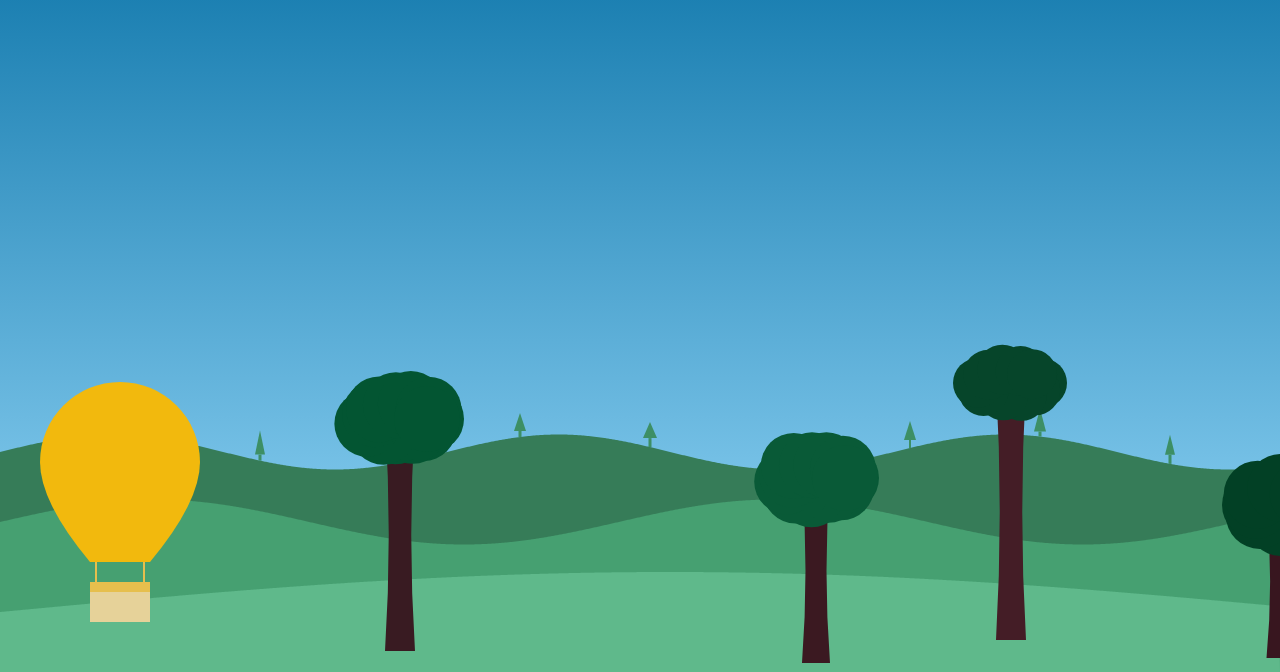
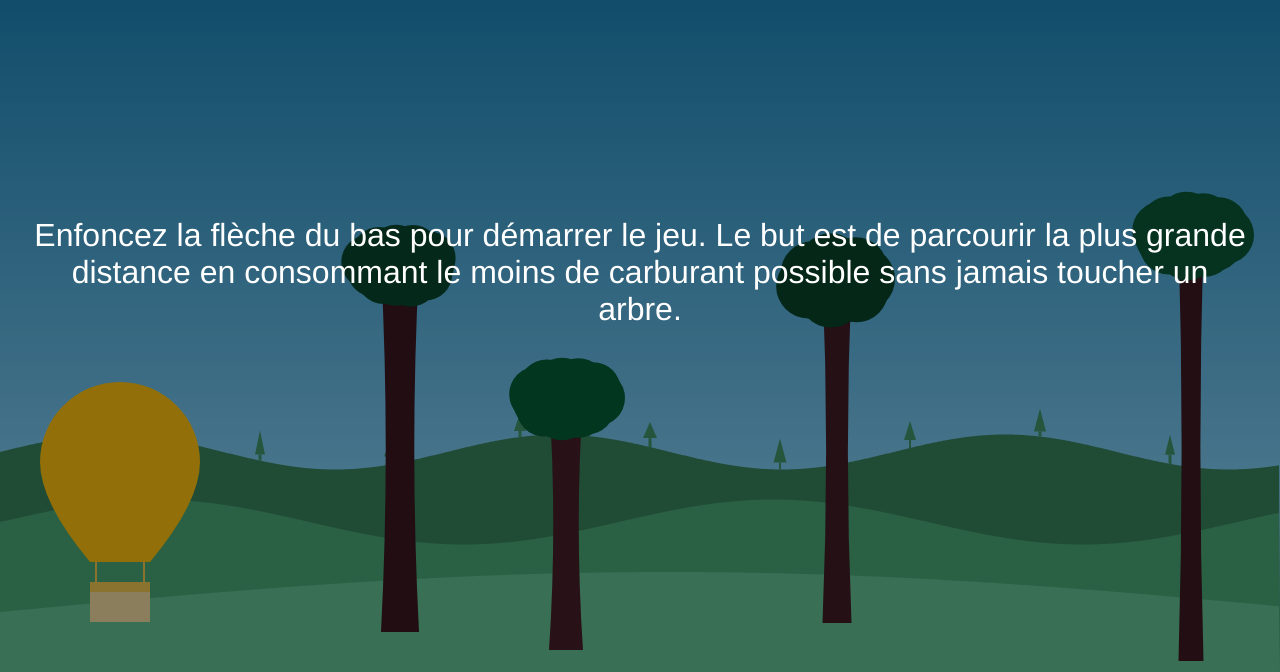
Before and after one commit to tecg-mmi/hot-air-balloon, a website: page index.html in a window 1280 px wide. Shown: the part 128-800 px from the top of the page. Drawn offline with Linux system fonts and the light colour scheme; a web font is replaced by a local one.

Commit message:
:tada: Initial commit

```diff
--- a/index.html
+++ b/index.html
@@ -19,6 +19,8 @@
     Texte alternatif à destination des navigateurs qui ne supportent pas canvas.
 </canvas>
 <span id="meter">0 m</span>
+<p class="start">Enfoncez la flèche du bas pour démarrer le jeu. Le but est de parcourir la plus grande distance en consommant le moins de carburant possible sans jamais toucher un arbre.</p>
+<p class="playAgain"></p>
 <script src="dist/js/main.js"></script>
 </body>
 </html>
--- a/src/js/Animation.ts
+++ b/src/js/Animation.ts
@@ -3,18 +3,25 @@ import {Tree} from "./Drawable/Tree";
 
 export class Animation {
     private canvas: Canvas;
+    private requestId: number;
 
     constructor(canvas: Canvas) {
         this.canvas = canvas;
     }
 
-    animate() {
+    animate(reset: () => void) {
         this.canvas.animate();
-        if (this.canvas.balloon.hitTree) {
-            return
+        if (this.canvas.balloon.gameOver) {
+            cancelAnimationFrame(this.requestId);
+            reset();
+            return;
         }
-        requestAnimationFrame(() => {
-            this.animate();
+        this.requestId = requestAnimationFrame(() => {
+            this.animate(reset);
         });
     }
+
+    reset() {
+        this.canvas.reset()
+    }
 }
--- a/src/js/Drawable/Balloon.ts
+++ b/src/js/Drawable/Balloon.ts
@@ -11,28 +11,23 @@ export class Balloon implements IDrawable {
     private position: { x: number, y: number };
     private velocity: { x: number, y: number };
     public isHeating: boolean;
-    hitTree: boolean;
+    public gameOver: boolean;
     private ctx: CanvasRenderingContext2D;
     private fuel: Fuel;
     private meter: Meter;
     private trees: Tree[];
     private gameCanvasElement: HTMLCanvasElement;
-
+    public message: String;
 
     constructor(gameCanvasElement: HTMLCanvasElement, ctx: CanvasRenderingContext2D, trees: Tree[]) {
         this.gameCanvasElement = gameCanvasElement;
         this.ctx = ctx;
-        this.trees = trees;
-        this.isHeating = false;
-        this.fuel = new Fuel(this.gameCanvasElement, this.ctx);
-        this.meter = new Meter(document.getElementById(settings.canvas.meters) as HTMLSpanElement);
-        this.velocity = {...settings.balloon.velocity};
-        this.resize();
+        this.reset(trees)
     }
 
     draw() {
         this.fuel.draw();
-        //this.meter.draw();
+        this.meter.draw();
         this.ctx.save();
 
         this.ctx.translate(this.position.x, this.position.y);
@@ -78,14 +73,21 @@ export class Balloon implements IDrawable {
             if (this.velocity.y > settings.balloon.minVelocity) {
                 this.velocity.y -= settings.balloon.velocityCooling;
             }
-            this.fuel.consume(this.velocity.y * -1);
+            this.fuel.consume(this.velocity.y * -1.3);
+            if (this.fuel.fuelQuantity <= 0) {
+                this.gameOver = true;
+                this.message = settings.messages.fuel;
+                return;
+            }
         } else if (this.velocity.y < settings.balloon.maxVelocity) {
             this.velocity.y += settings.balloon.velocityHeating;
         }
         this.position.y += this.velocity.y;
         this.position.y = Math.trunc(this.position.y);
         if (this.position.y >= this.gameCanvasElement.height) {
-            this.hitTree = true;
+            this.message = settings.messages.floor;
+            this.gameOver = true;
+            return;
         }
         if (this.position.y < this.gameCanvasElement.height) {
             this.position.x += settings.balloon.velocityHorizontal;
@@ -115,14 +117,27 @@ export class Balloon implements IDrawable {
                 }
 
                 if (getDistance(bottomRight, circlePosition) <= circle.radius) {
-                    this.hitTree = true;
+                    this.gameOver = true;
+                    this.message = settings.messages.hitTree;
                     return;
                 }
                 if (getDistance(bottomLeft, circlePosition) <= circle.radius) {
-                    this.hitTree = true;
+                    this.message = settings.messages.hitTree;
+                    this.gameOver = true;
                     return;
                 }
             });
         });
     }
+
+    reset(trees: Tree[]) {
+        this.message = "";
+        this.gameOver = false;
+        this.trees = trees;
+        this.isHeating = false;
+        this.fuel = new Fuel(this.gameCanvasElement, this.ctx);
+        this.meter = new Meter(document.getElementById(settings.canvas.meters) as HTMLSpanElement);
+        this.velocity = {...settings.balloon.velocity};
+        this.resize();
+    }
 }
--- a/src/js/Drawable/Canvas.ts
+++ b/src/js/Drawable/Canvas.ts
@@ -11,7 +11,7 @@ export class Canvas implements IDrawable {
     public readonly gameCanvasElement: HTMLCanvasElement;
     public trees: Tree[];
     private hills: Hill[];
-    private readonly startPositionTree: number;
+    private startPositionTree: number;
     private readonly sky: Sky;
     public readonly balloon: Balloon;
     private backgroundCtx: CanvasRenderingContext2D;
@@ -22,11 +22,9 @@ export class Canvas implements IDrawable {
         this.backgroundCtx = this.backgroundCanvasElement.getContext(settings.canvas.CanvasRenderingContext) as CanvasRenderingContext2D;
         this.gameCanvasElement = document.getElementById(settings.canvas.game) as HTMLCanvasElement;
         this.gameCtx = this.gameCanvasElement.getContext(settings.canvas.CanvasRenderingContext) as CanvasRenderingContext2D;
-        this.trees = [];
         this.hills = [];
         this.resize();
         this.sky = new Sky(this.backgroundCanvasElement, this.backgroundCtx);
-        this.startPositionTree = settings.tree.horizontalStart;
         settings.hill.hills.forEach((hill) => {
             this.hills.push(new Hill(
                 this.backgroundCanvasElement,
@@ -38,12 +36,7 @@ export class Canvas implements IDrawable {
                 hill.withFir
             ))
         });
-        for (let i = 0; i < settings.tree.maxCount; i++) {
-            if (this.startPositionTree + settings.tree.horizontalGap.max + settings.tree.crown.radius.max >= this.backgroundCanvasElement.width) {
-                //break;
-            }
-            this.trees.push(new Tree(this.gameCanvasElement, this.gameCtx, this.trees));
-        }
+        this.reset();
         this.balloon = new Balloon(this.gameCanvasElement, this.gameCtx, this.trees);
         this.addEventListeners();
         this.draw();
@@ -55,13 +48,14 @@ export class Canvas implements IDrawable {
         this.gameCanvasElement.width = window.innerWidth;
         this.gameCanvasElement.height = window.innerHeight;
         this.sky?.resize();
-        this.hills.forEach((hill: Hill) => {
+        this.hills?.forEach((hill: Hill) => {
             hill.resize();
         });
-        this.trees.forEach((tree: Tree) => {
+        this.trees?.forEach((tree: Tree) => {
             tree.resize();
         });
         this.balloon?.resize();
+
     }
 
     draw() {
@@ -76,11 +70,6 @@ export class Canvas implements IDrawable {
     }
 
     animate() {
-        if (this.trees.filter((tree: Tree) => tree.isOutSide).length > 0) {
-            if (Math.random() * 10 % 3) {
-                this.trees.push(new Tree(this.gameCanvasElement, this.gameCtx, this.trees))
-            }
-        }
         this.clear();
         this.trees.forEach((tree: Tree) => {
             tree.animate();
@@ -98,4 +87,16 @@ export class Canvas implements IDrawable {
     clear() {
         this.gameCtx.clearRect(0, 0, this.backgroundCanvasElement.width, this.backgroundCanvasElement.height);
     }
+
+    reset() {
+        this.trees = [];
+        this.startPositionTree = settings.tree.horizontalStart;
+        for (let i = 0; i < settings.tree.maxCount; i++) {
+            if (this.startPositionTree + settings.tree.horizontalGap.max + settings.tree.crown.radius.max >= this.backgroundCanvasElement.width) {
+                //break;
+            }
+            this.trees.push(new Tree(this.gameCanvasElement, this.gameCtx, this.trees));
+        }
+        this.balloon?.reset(this.trees)
+    }
 }
--- a/src/js/Drawable/Fuel.ts
+++ b/src/js/Drawable/Fuel.ts
@@ -7,7 +7,7 @@ export class Fuel implements IDrawable{
     private ctx: CanvasRenderingContext2D;
     private width: number;
     private height: number;
-    private fuelQuantity: number;
+    public fuelQuantity: number;
 
     constructor(htmlCanvasElement: HTMLCanvasElement, ctx: CanvasRenderingContext2D) {
         this.htmlCanvasElement = htmlCanvasElement;
--- a/src/js/Drawable/Tree.ts
+++ b/src/js/Drawable/Tree.ts
@@ -26,6 +26,10 @@ export class Tree implements IDrawable, IAnimate {
         this.gameCanvasElement = gameCanvasElement;
         this.ctx = ctx;
         this.trees = trees;
+        this.init(true);
+    }
+
+    init(atStart: boolean = false) {
         this.speedX = settings.tree.speedX;
         this.height = random2(settings.tree.trunk.height);
         this.trunkColor = settings.tree.trunk.color.update(35, 45, 15, 20).toString();
@@ -43,13 +47,18 @@ export class Tree implements IDrawable, IAnimate {
                 y: -this.height + Math.sin(i) * random2(settings.tree.crown.radius) / 2
             }, this.crownRadius));
         }
-        this.position = {
-            x: this.trees.length < 1 ? settings.tree.horizontalStart : this.trees[this.trees.length - 1].position.x + random2(settings.tree.horizontalGap),
-            y: this.gameCanvasElement.height - this.verticalStart
-        };
-        this.resize();
+        if (atStart) {
+            this.position = {
+                x: this.trees.length < 1 ? settings.tree.horizontalStart : this.trees[this.trees.length - 1].position.x + random2(settings.tree.horizontalGap),
+                y: this.gameCanvasElement.height - this.verticalStart
+            };
+        } else {
+            this.position = {
+                x: this.gameCanvasElement.width + random2(settings.tree.horizontalGap),
+                y: this.gameCanvasElement.height - this.verticalStart
+            };
+        }
     }
-
 
     draw() {
         this.ctx.save();
@@ -62,7 +71,6 @@ export class Tree implements IDrawable, IAnimate {
         this.ctx.quadraticCurveTo(this.trunkWidth / 4, -this.height / 2, this.trunkWidth / 2, 0);
         this.ctx.closePath();
         this.ctx.fill();
-
         this.ctx.fillStyle = this.crownColor;
         this.circles.forEach((circle: Circle) => {
             circle.draw();
@@ -70,14 +78,13 @@ export class Tree implements IDrawable, IAnimate {
         this.ctx.restore();
     }
 
-
     resize() {
         this.position.y = this.gameCanvasElement.height - this.verticalStart;
     }
 
     animate() {
         if (this.position.x + this.crownRadius + settings.tree.crown.radius.max < 0) {
-            this.isOutSide = true;
+            this.init();
         }
         this.position.x -= this.speedX;
         this.draw()
--- a/src/js/GameController.ts
+++ b/src/js/GameController.ts
@@ -5,12 +5,15 @@ export class GameController {
     private isStart: boolean;
     private animation: Animation;
     private balloon: Balloon;
-    private fuel: number;
+    private startText: HTMLParagraphElement;
+    private playAgainText: HTMLParagraphElement;
 
     constructor(animation: Animation, balloon: Balloon) {
         this.isStart = false;
         this.balloon = balloon;
         this.animation = animation;
+        this.startText = document.querySelector('.start');
+        this.playAgainText = document.querySelector('.playAgain') as HTMLParagraphElement;
         this.addEventListeners()
     }
 
@@ -19,21 +22,33 @@ export class GameController {
             if (!this.isStart && e.key === 'ArrowDown') {
                 this.start();
             }
-            if (e.key === 'ArrowDown') {
+            if (this.isStart && e.key === 'ArrowDown') {
                 this.balloon.isHeating = true;
             }
         });
 
         window.addEventListener('keyup', (e: KeyboardEvent) => {
-            if (e.key === 'ArrowDown') {
+            if (this.isStart && e.key === 'ArrowDown') {
                 this.balloon.isHeating = false;
             }
         });
     }
 
+    reset(): void {
+        this.isStart = false;
+        // @ts-ignore
+        this.playAgainText.textContent = this.balloon.message;
+        this.playAgainText.classList.add('show');
+        this.animation.reset();
+    }
+
     start() {
+        this.playAgainText.classList.remove('show');
+        this.startText.classList.add('hide');
         this.isStart = true;
-        this.animation.animate();
+        this.animation.animate(() => {
+            this.reset();
+        });
     }
 
 }
--- a/src/js/settings.ts
+++ b/src/js/settings.ts
@@ -16,7 +16,7 @@ export const settings = {
         trunk: {
             color: new Hsl(345, 60, 11),
             width: {min: 25, max: 43},
-            height: {min: 125, max: 300},
+            height: {min: 125, max: 450},
         },
         crown: {
             color: new Hsl(154, 90, 11),
@@ -26,7 +26,7 @@ export const settings = {
         maxCount: 5,
         verticalStart: {min: 0, max: 60},
         horizontalStart: 400,
-        horizontalGap: {min: 100, max: 600},
+        horizontalGap: {min: 100, max: 700},
         speedX: 2
     },
     balloon: {
@@ -92,6 +92,10 @@ export const settings = {
         height: 30,
         insetBorderWidth: 4,
         maxFuel: 10000
-
+    },
+    messages: {
+        hitTree: "Oh  non. 🤯 Vous avez percuté un arbre. Essayez encore une fois!",
+        floor: "Zut, vous êtes sur le sol 👀...Recommencez!",
+        fuel: "Vous n’avez plus de carburant. 🥵 Essayez d’aller plus loin la prochaine fois !"
     }
 }
--- a/src/scss/main.scss
+++ b/src/scss/main.scss
@@ -7,6 +7,7 @@
   src: url(https://fonts.gstatic.com/s/rubikpuddles/v1/1Ptog8bYX_qGnkLkrU5MJsQcFfe-wHEQ6aA.woff2) format('woff2');
   unicode-range: U+0000-00FF, U+0131, U+0152-0153, U+02BB-02BC, U+02C6, U+02DA, U+02DC, U+2000-206F, U+2074, U+20AC, U+2122, U+2191, U+2193, U+2212, U+2215, U+FEFF, U+FFFD;
 }
+
 * * {
   margin: 0;
   padding: 0;
@@ -40,3 +41,34 @@ canvas {
   z-index: 3;
   font-size: 3.5rem;
 }
+
+.start, .playAgain {
+  display: flex;
+  justify-content: center;
+  align-items: center;
+  padding: 2%;
+  position: absolute;
+  top: 0;
+  bottom: 0;
+  left: 0;
+  right: 0;
+  background: rgba(0, 0, 0, 0.4);
+  z-index: 4;
+  font-size: 2rem;
+  text-align: center;
+  font-family: Helvetica, sans-serif;
+  color: white;
+  transition: 0.3s ease;
+}
+
+.playAgain {
+  opacity: 0;
+}
+
+.playAgain.show {
+  opacity: 1;
+}
+
+.start.hide {
+  opacity: 0;
+}
```
Also changed, not shown: dist/css/main.css, dist/js/main.js, img/readme7.svg (added), readme.md.
